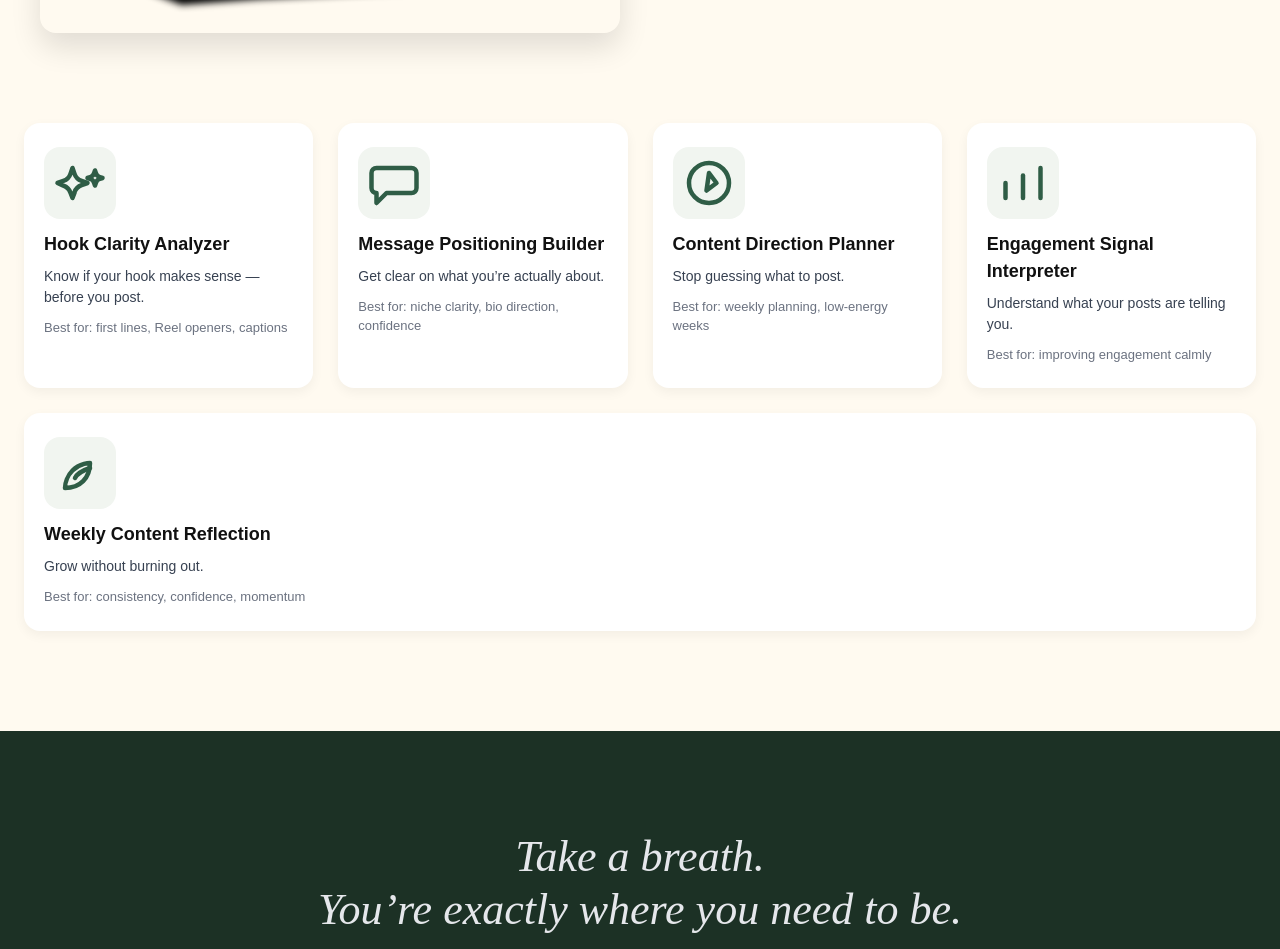
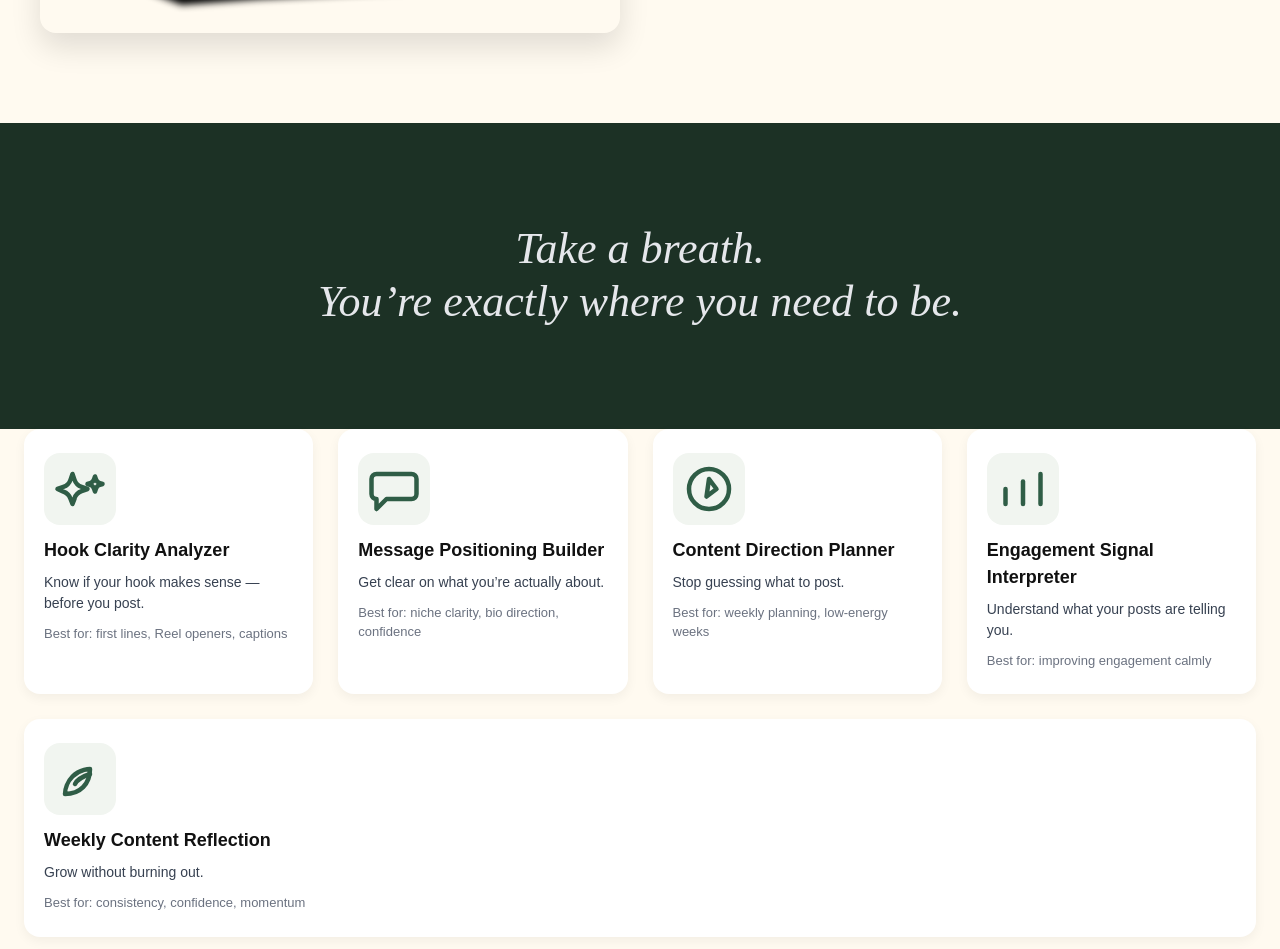
Before and after one commit to gmajors1326/the-calm-content-companion, a Next.js app: page / in a window 1280 px wide. Shown: the part 2423-3372 px from the top of the page. Built offline with nearby package versions, Linux system fonts and the light colour scheme; a web font is replaced by a local one.

Commit message:
Move growth section above tools

```diff
--- a/app/page.tsx
+++ b/app/page.tsx
@@ -513,8 +513,8 @@ export default function PromotoLandingPage() {
       <IntroSection />
       <SecondaryIntroSection />
       <OutcomeSection />
+      <GrowthSection />
       <ToolsSection />
-      <GrowthSection />
       <PricingSection />
       <TrustSection />
       <FAQSection />
```
